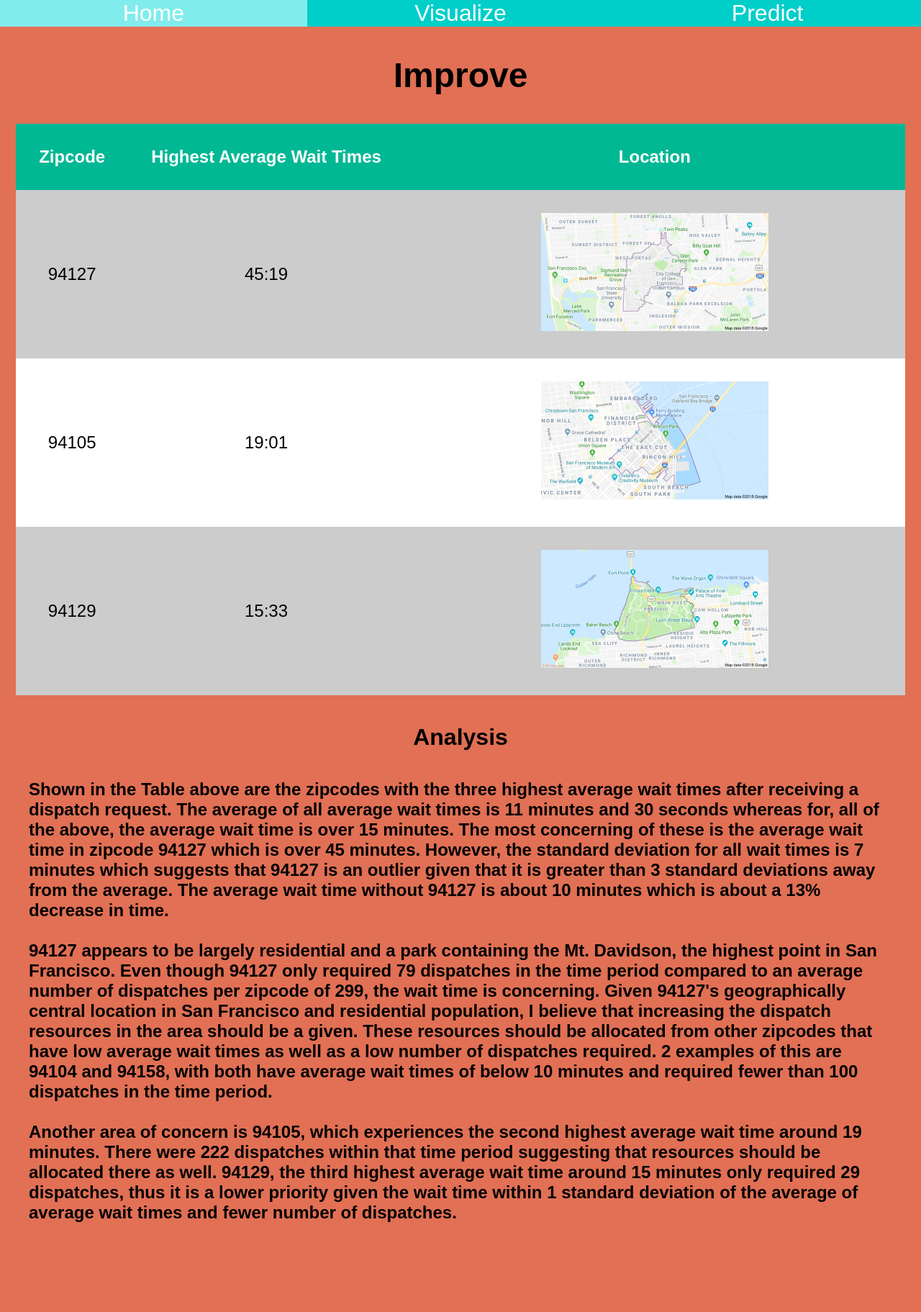
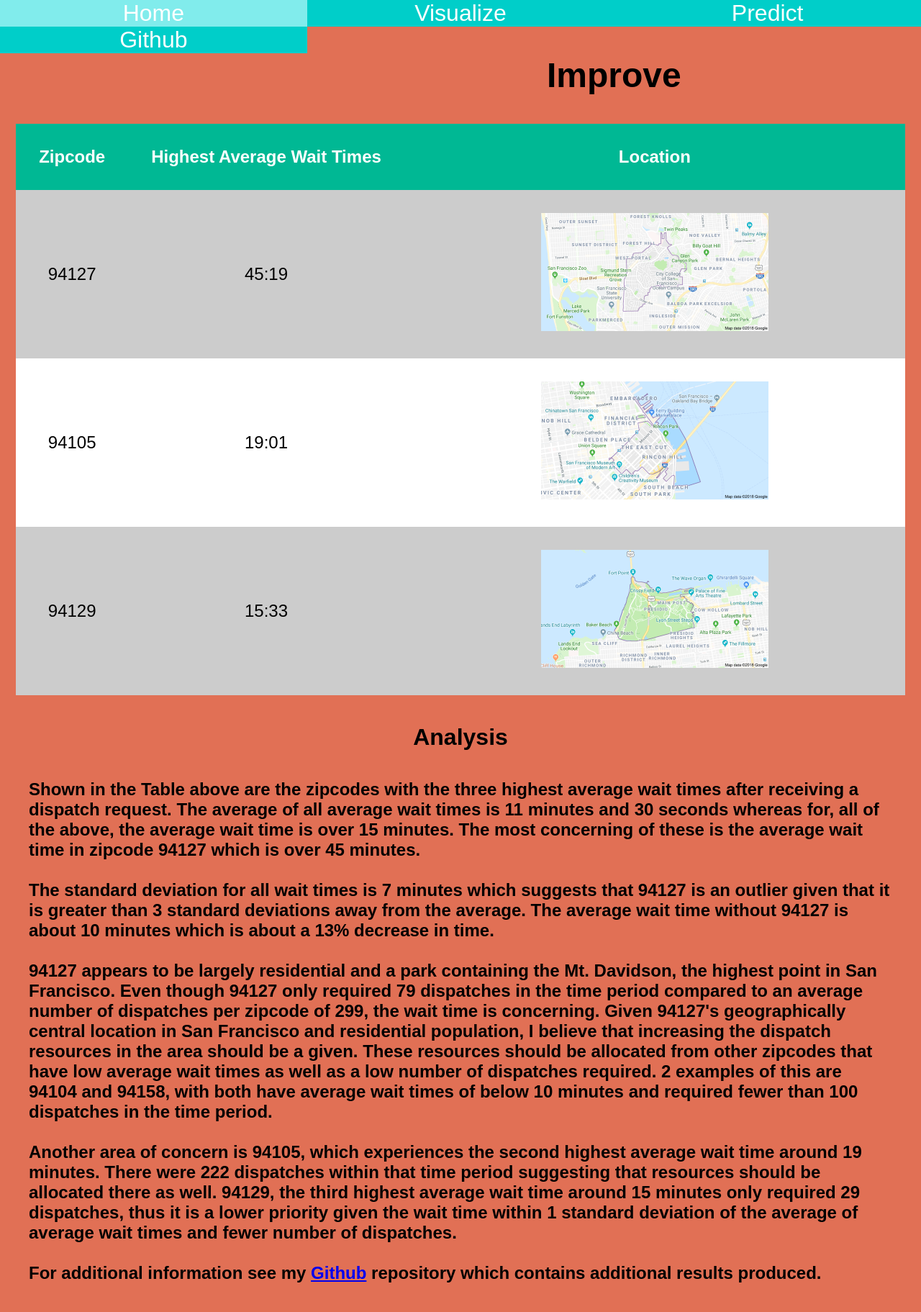
Before and after one commit to zkulphong/capitalone, a Flask app: page /improve in a window 1280 px wide. Shown: the whole page at 72% size. Before the commit the page ends 1739 px from the top, so only its background shows below. Run offline with Flask 2, Linux system fonts and the light colour scheme.

Commit message:
Github link

```diff
--- a/templates/improve.html
+++ b/templates/improve.html
@@ -11,6 +11,7 @@
             <li class="nav-object"><a href="{{ url_for('index') }}">Home</a></li>
             <li class="nav-object"><a href="{{ url_for('visualize') }}">Visualize</a></li>
             <li class="nav-object"><a href="{{ url_for('predict') }}">Predict</a></li>
+            <li class="nav-object"><a href="https://github.com/zkulphong/capitalone">Github</a></li>
         </ul>
         <h1 id="improve-title">Improve</h1>
         <div id="improve">
@@ -41,7 +42,8 @@
             <h1 id="analysis-title">Analysis</h1>
             <h2>    Shown in the Table above are the zipcodes with the three highest average wait times after receiving a dispatch request.
                 The average of all average wait times is 11 minutes and 30 seconds whereas for, all of the above, the average wait time is over 15 minutes.
-                The most concerning of these is the average wait time in zipcode 94127 which is over 45 minutes. However, the standard deviation for all wait times is
+                The most concerning of these is the average wait time in zipcode 94127 which is over 45 minutes.<br><br>
+                The standard deviation for all wait times is
                 7 minutes which suggests that 94127 is an outlier given that it is greater than 3 standard deviations away from the average. The average wait time
                 without 94127 is about 10 minutes which is about a 13% decrease in time. <br><br>
                     94127 appears to be largely residential and a park containing the Mt. Davidson, the highest point in San Francisco.
@@ -52,7 +54,8 @@
                 wait times of below 10 minutes and required fewer than 100 dispatches in the time period. <br><br>
                     Another area of concern is 94105, which experiences the second highest average wait time around 19 minutes. There were 222 dispatches within that time period
                 suggesting that resources should be allocated there as well. 94129, the third highest average wait time around 15 minutes only required 29 dispatches, thus it is
-                a lower priority given the wait time within 1 standard deviation of the average of average wait times and fewer number of dispatches.
+                a lower priority given the wait time within 1 standard deviation of the average of average wait times and fewer number of dispatches.<br><br>
+                For additional information see my <a href="https://github.com/zkulphong/capitalone">Github</a> repository which contains additional results produced.
             </h2>
         </div>
     </body>
--- a/templates/index.html
+++ b/templates/index.html
@@ -16,6 +16,7 @@
                     <li class="nav-object"><a href="{{ url_for('visualize') }}">Visualize</a></li>
                     <li class="nav-object"><a href="{{ url_for('predict') }}">Predict</a></li>
                     <li class="nav-object"><a href="{{ url_for('improve') }}">Improve</a></li>
+                    <li class="nav-object"><a href="https://github.com/zkulphong/capitalone">Github</a></li>
                 </ul>
             </div>
         </div>
--- a/templates/predict.html
+++ b/templates/predict.html
@@ -11,6 +11,7 @@
             <li class="nav-object"><a href="{{ url_for('index') }}">Home</a></li>
             <li class="nav-object"><a href="{{ url_for('visualize') }}">Visualize</a></li>
             <li class="nav-object"><a href="{{ url_for('improve') }}">Improve</a></li>
+            <li class="nav-object"><a href="https://github.com/zkulphong/capitalone">Github</a></li>
         </ul>
         <h1 id="predict-title">Data Visuals</h1>
         <div id="predict">
--- a/templates/visualize.html
+++ b/templates/visualize.html
@@ -12,6 +12,7 @@
             <li class="nav-object"><a href="{{ url_for('index') }}">Home</a></li>
             <li class="nav-object"><a href="{{ url_for('predict') }}">Predict</a></li>
             <li class="nav-object"><a href="{{ url_for('improve') }}">Improve</a></li>
+            <li class="nav-object"><a href="https://github.com/zkulphong/capitalone">Github</a></li>
         </ul>
         <div id="visualize-wrapper">
             <h1 id="visuals-title">Data Visuals</h1>
```
Also changed, not shown: 1 other file.
